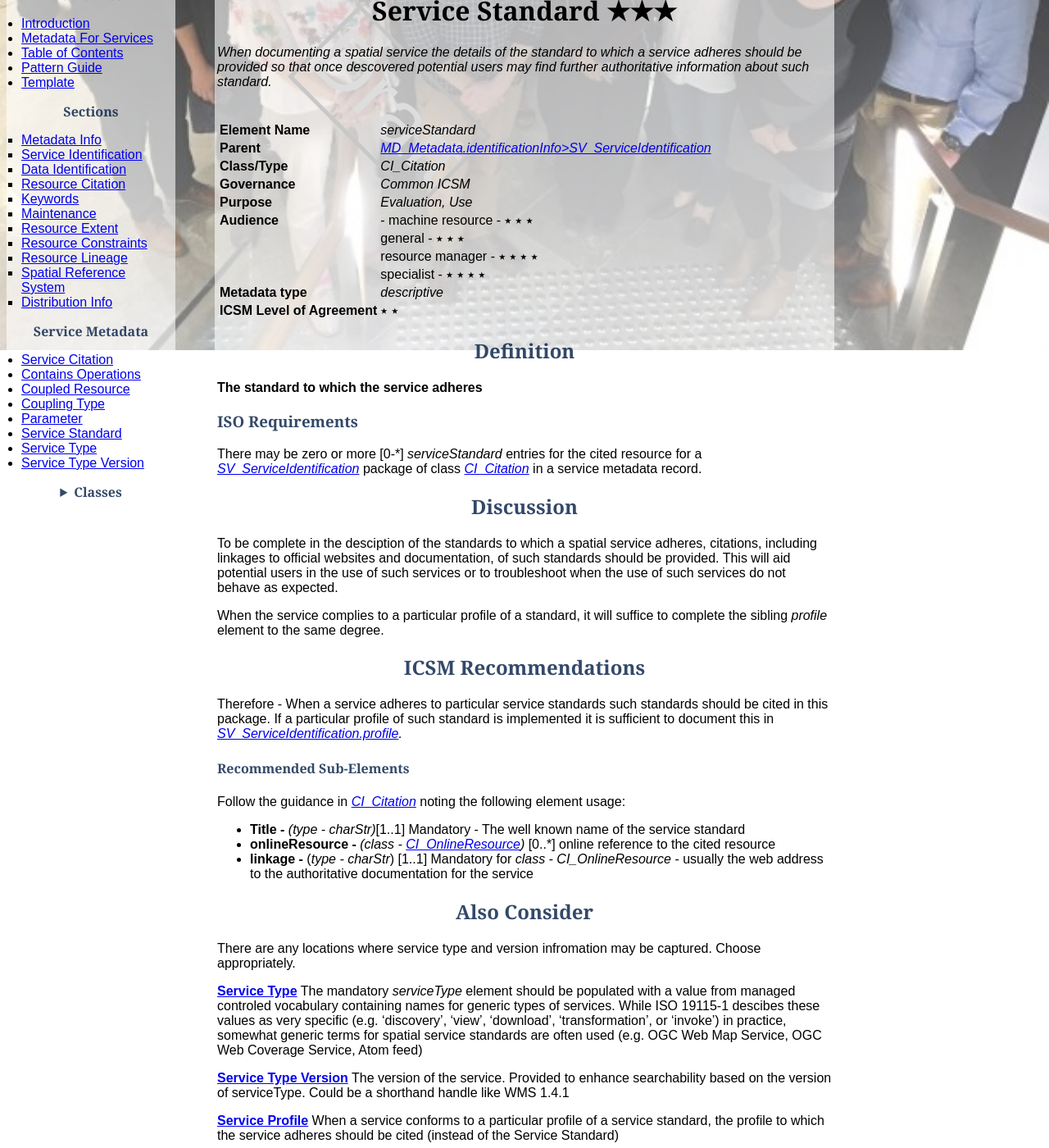
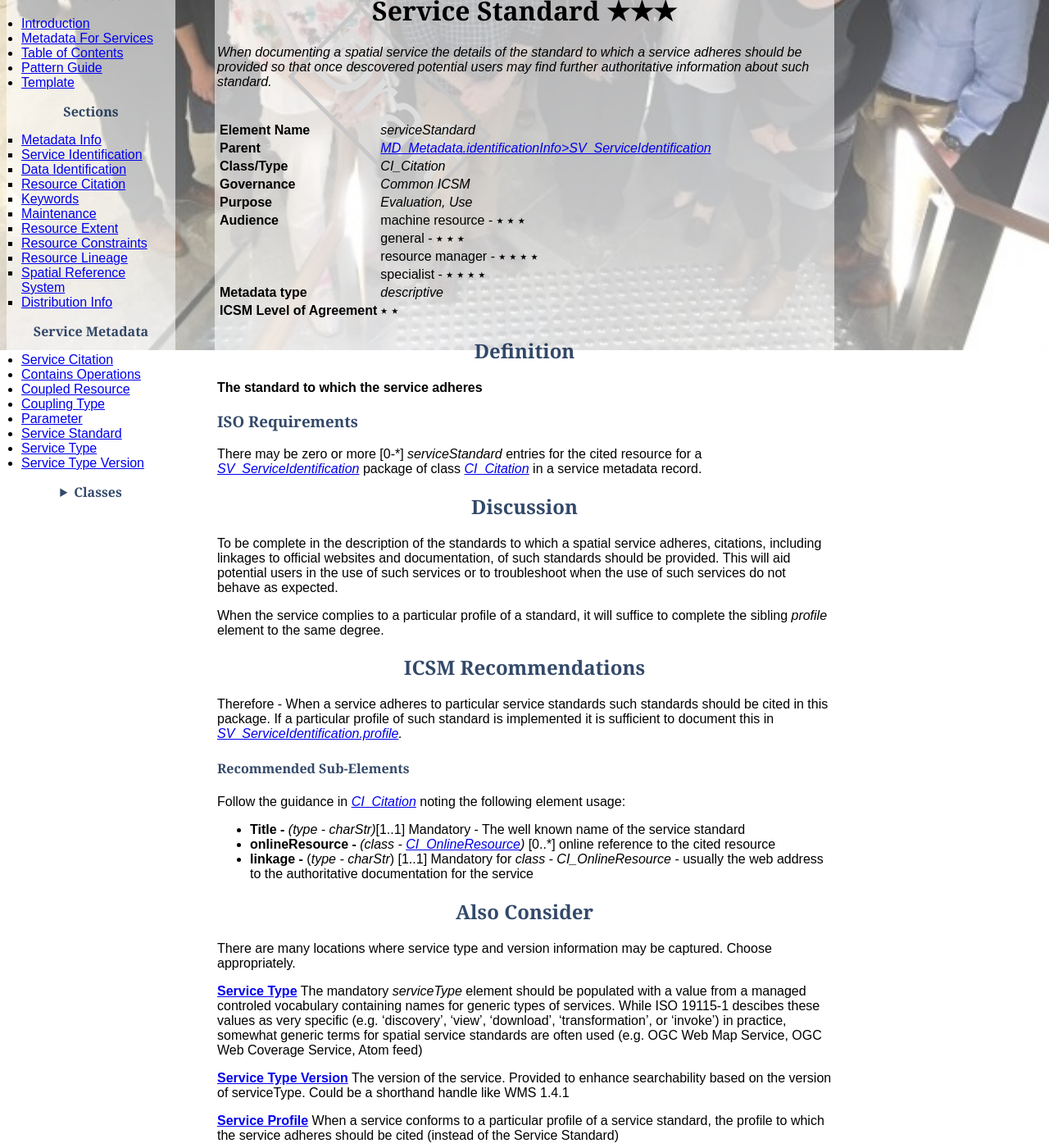
Before and after one commit to OpenWork-NZ/mdwg, a Jekyll site: the page built from docs/_defs/ServiceStandard.md, in a window 1280 px wide and 1400 px high, scrolled down 443 px. Shown: the whole window at 82% size. Built offline with Jekyll 4.4.1, drawn with Linux system fonts in a browser that asks for light colours; some of the changed text lies outside the part shown.

Commit message:
Fix typos in ServiceStandard

```diff
--- a/docs/_defs/ServiceStandard.md
+++ b/docs/_defs/ServiceStandard.md
@@ -16,7 +16,7 @@ title: Service Standard
 | **Class/Type** | *CI_Citation* |
 | **Governance** |  *Common ICSM* |
 | **Purpose** | *Evaluation, Use* |
-| **Audience** |- machine resource - ⭑ ⭑ ⭑ |
+| **Audience** | machine resource - ⭑ ⭑ ⭑ |
 |  | general - ⭑ ⭑ ⭑ |
 |  | resource manager - ⭑ ⭑ ⭑ ⭑ |
 |  | specialist - ⭑ ⭑ ⭑ ⭑ |
@@ -31,7 +31,7 @@ title: Service Standard
 There may be zero or more [0-\*] *serviceStandard* entries for the cited resource for a  *[SV_ServiceIdentification](./ServiceIdentification)* package of class *[CI_Citation](./class-CI_Citation)* in a service metadata record.
 
 ## Discussion
-To be complete in the desciption of the standards to which a spatial service adheres, citations, including linkages to official websites and documentation, of such standards should be provided. This will aid potential users in the use of such services or to troubleshoot when the use of such services do not behave as expected.
+To be complete in the description of the standards to which a spatial service adheres, citations, including linkages to official websites and documentation, of such standards should be provided. This will aid potential users in the use of such services or to troubleshoot when the use of such services do not behave as expected.
 
 When the service complies to a particular profile of a standard, it will suffice to complete the sibling *profile* element to the same degree.
 
@@ -48,9 +48,9 @@ Follow the guidance in *[CI_Citation](./class-CI_Citation)* noting the following
 - **linkage -** (*type - charStr*) [1..1] Mandatory for *class - CI_OnlineResource* - usually the web address to the authoritative documentation for the service
 
 ## Also Consider
-There are any locations where service type and version infromation may be captured. Choose appropriately.
+There are many locations where service type and version information may be captured. Choose appropriately.
 
-**[Service Type](./ServiceType)** The mandatory *serviceType* element should be populated with a value from managed controled vocabulary containing names for generic types of services. While ISO 19115-1 descibes these values as very specific (e.g. ‘discovery’, ‘view’, ‘download’, ‘transformation’, or ‘invoke') in practice, somewhat generic terms for spatial service standards are often used (e.g. OGC Web Map Service, OGC Web Coverage Service, Atom feed)
+**[Service Type](./ServiceType)** The mandatory *serviceType* element should be populated with a value from a managed controled vocabulary containing names for generic types of services. While ISO 19115-1 descibes these values as very specific (e.g. ‘discovery’, ‘view’, ‘download’, ‘transformation’, or ‘invoke') in practice, somewhat generic terms for spatial service standards are often used (e.g. OGC Web Map Service, OGC Web Coverage Service, Atom feed)
 
 **[Service Type Version](./ServiceTypeVersion)** The version of the service.  Provided to enhance searchability based on the version of serviceType. Could be a shorthand handle like WMS 1.4.1
 
@@ -68,7 +68,7 @@ There are any locations where service type and version infromation may be captur
 {Issue discussion points and items which need resolution}
 
 
-#### Other discussion
+#### Other Discussion
 {from other sources of note - other standards and implementations. In Markdown Notes format. Such as:}
 
 > **{DCAT Notes}** -
@@ -77,7 +77,7 @@ There are any locations where service type and version infromation may be captur
 > **{From data.govt.au}** -
 {Discussion of issue}
 
-## Crosswalk considerations
+## Crosswalk Considerations
 
 #### ISO19139
 {Discussion of issues, if any, to guide migration from ISO19139}
```
Also changed, not shown: other parts of docs/_defs/ServiceStandard.md (+1 -1 lines).
